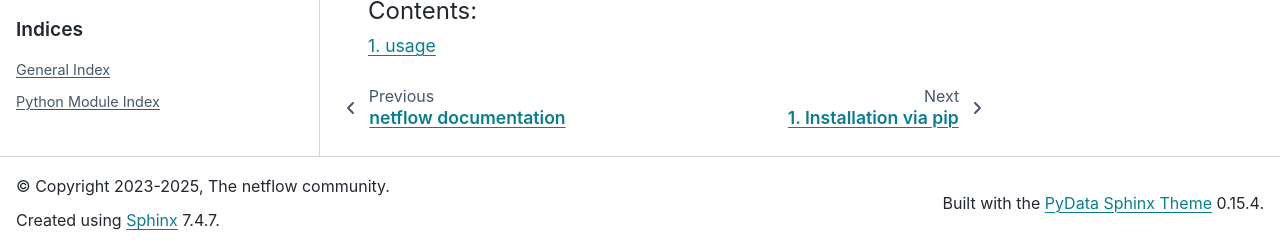
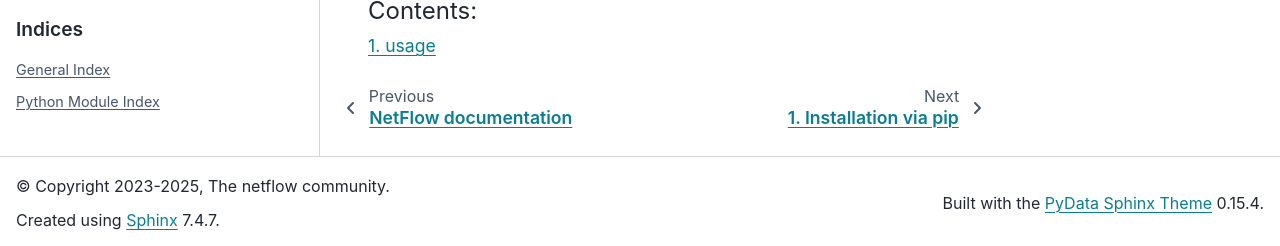
Before and after one commit to areElkin/netflow, a Sphinx documentation site: the page built from docs/source/building/index.rst, in a window 1280 px wide and 900 px high, scrolled down 1989 px. Shown: the part 651-897 px from the top of the window. Built offline with Sphinx 7.4.7 and the PyData theme 0.15.4, drawn with Linux system fonts in a browser that asks for light colours; pages that are not in the unit, such as notebooks, are missing from menus.

```diff
--- a/docs/source/index.rst
+++ b/docs/source/index.rst
@@ -8,7 +8,7 @@
 .. module:: netflow
 
 *********************
-netflow documentation
+NetFlow documentation
 *********************
 
 **Date**: |today| **Version**: |version|
```
